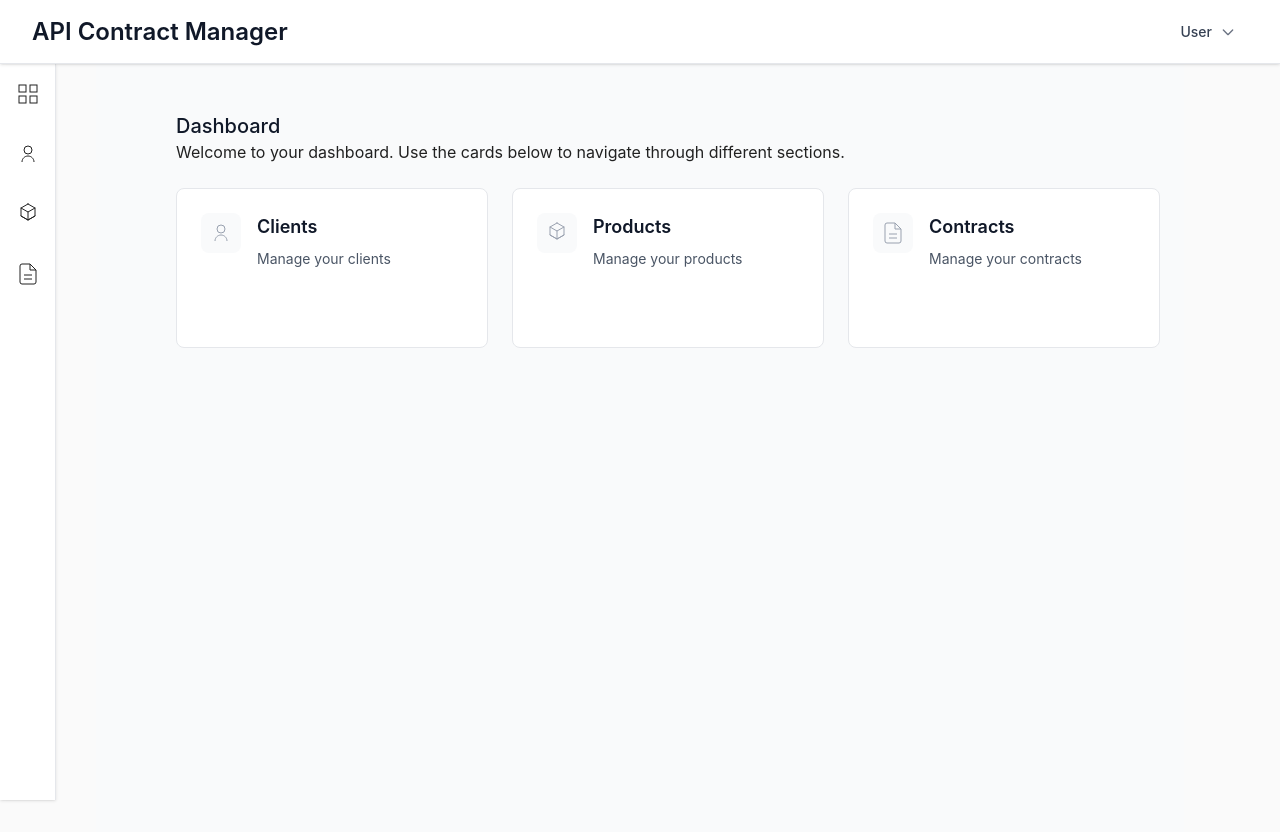
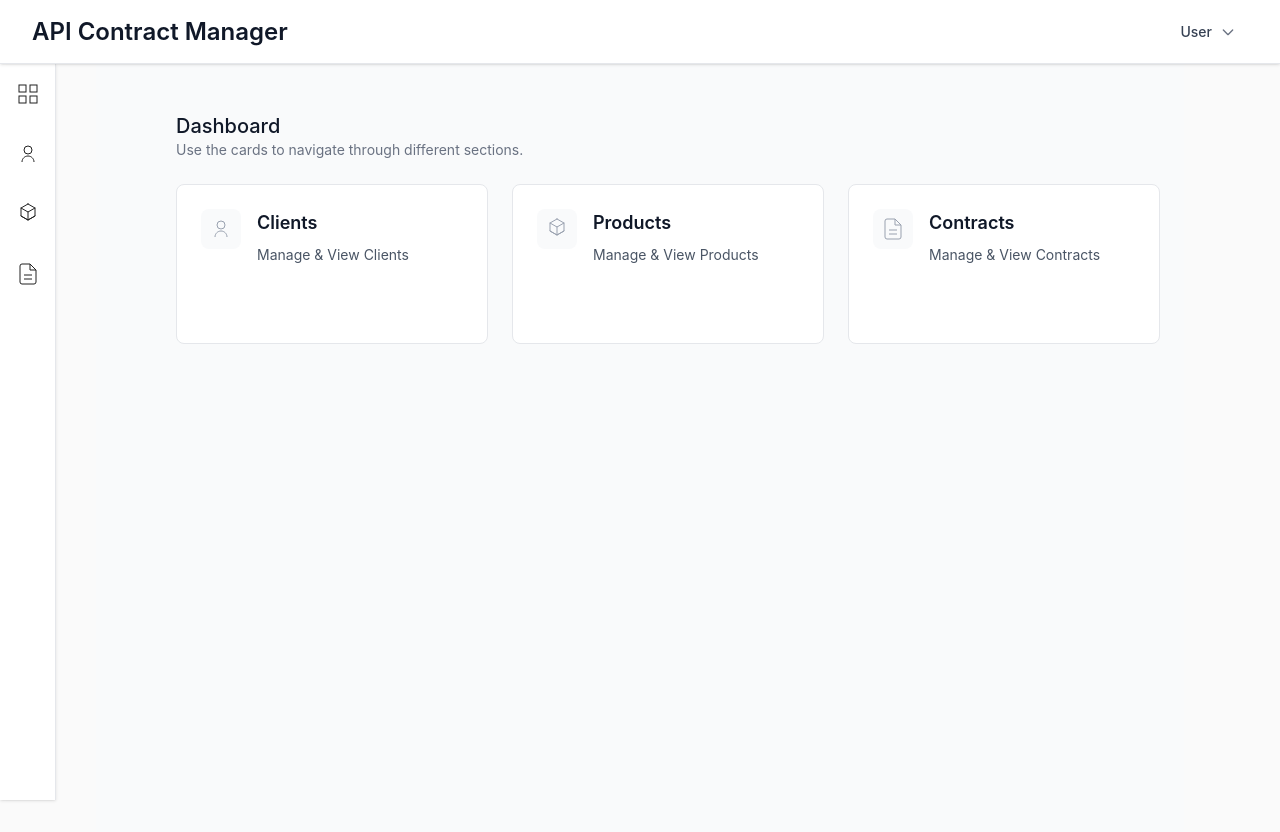
Before and after one commit to RohanMankame/api_contract_manager, a React (Vite) app: page /dashboard in a window 1280 px wide. Built offline with nearby package versions, Linux system fonts and the light colour scheme; no server answers; sample sign-in values are in the browser's storage; what ag-grid-community would draw is missing.

Commit message:
update paragraphs

```diff
--- a/src/pages/ClientsPage.jsx
+++ b/src/pages/ClientsPage.jsx
@@ -65,7 +65,7 @@ export default function ClientsPage() {
       <div className="flex items-center justify-between">
         <div>
           <h1 className="text-xl font-medium text-gray-900">Clients</h1>
-          <p className="text-gray-500 text-sm">Manage clients. Click on table rows for actions.</p>
+          <p className="text-gray-500 text-sm">Double click on table rows for actions.</p>
         </div>
       </div>
 
--- a/src/pages/ContractsPage.jsx
+++ b/src/pages/ContractsPage.jsx
@@ -93,7 +93,7 @@ export default function ContractsPage() {
       <div className="flex items-center justify-between">
         <div>
           <h1 className="text-xl font-medium text-gray-900">Contracts</h1>
-          <p className="text-gray-500 text-sm">Manage contracts. Click on table rows for actions.</p>
+          <p className="text-gray-500 text-sm">Double click on table rows for actions.</p>
         </div>
       </div>
 
--- a/src/pages/DashboardPage.jsx
+++ b/src/pages/DashboardPage.jsx
@@ -2,9 +2,9 @@ import CardRoute from '../components/CardRoute';
 import { ProductsIcon, ClientsIcon, ContractsIcon } from '../components/icons';
 
 const cards = [
-  { title: 'Clients', desc: 'Manage your clients', icon: ClientsIcon, path: '/clients' },
-  { title: 'Products', desc: 'Manage your products', icon: ProductsIcon, path: '/products' },
-  { title: 'Contracts', desc: 'Manage your contracts', icon: ContractsIcon, path: '/contracts' },
+  { title: 'Clients', desc: 'Manage & View Clients', icon: ClientsIcon, path: '/clients' },
+  { title: 'Products', desc: 'Manage & View Products', icon: ProductsIcon, path: '/products' },
+  { title: 'Contracts', desc: 'Manage & View Contracts', icon: ContractsIcon, path: '/contracts' },
 ];
 
 export default function DashboardPage() {
@@ -13,9 +13,8 @@ export default function DashboardPage() {
     <div className="mt-4 text-left">
       <div>
         <h1 className="text-xl font-medium text-gray-900">Dashboard</h1>
-        <p>
-          Welcome to your dashboard. Use the cards below to navigate through different
-          sections.
+        <p className="text-gray-500 text-sm" >
+          Use the cards to navigate through different sections.
         </p>
       </div>
 
--- a/src/pages/ProductsPage.jsx
+++ b/src/pages/ProductsPage.jsx
@@ -64,7 +64,7 @@ export default function ProductsPage() {
       <div className="flex items-center justify-between">
         <div>
           <h1 className="text-xl font-medium text-gray-900">Products</h1>
-          <p className="text-gray-500 text-sm">Manage API Products. Click on table rows for actions.</p>
+          <p className="text-gray-500 text-sm">Double click on table rows for actions.</p>
         </div>
       </div>
 
```
